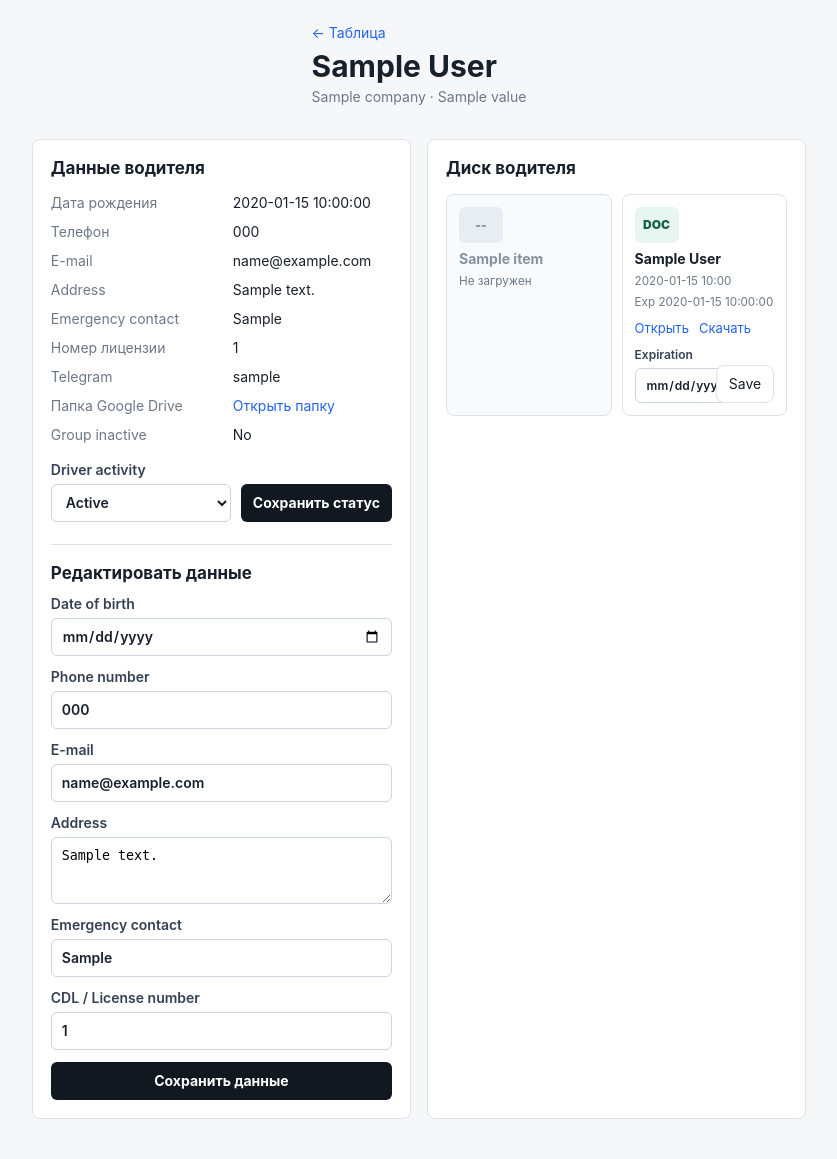
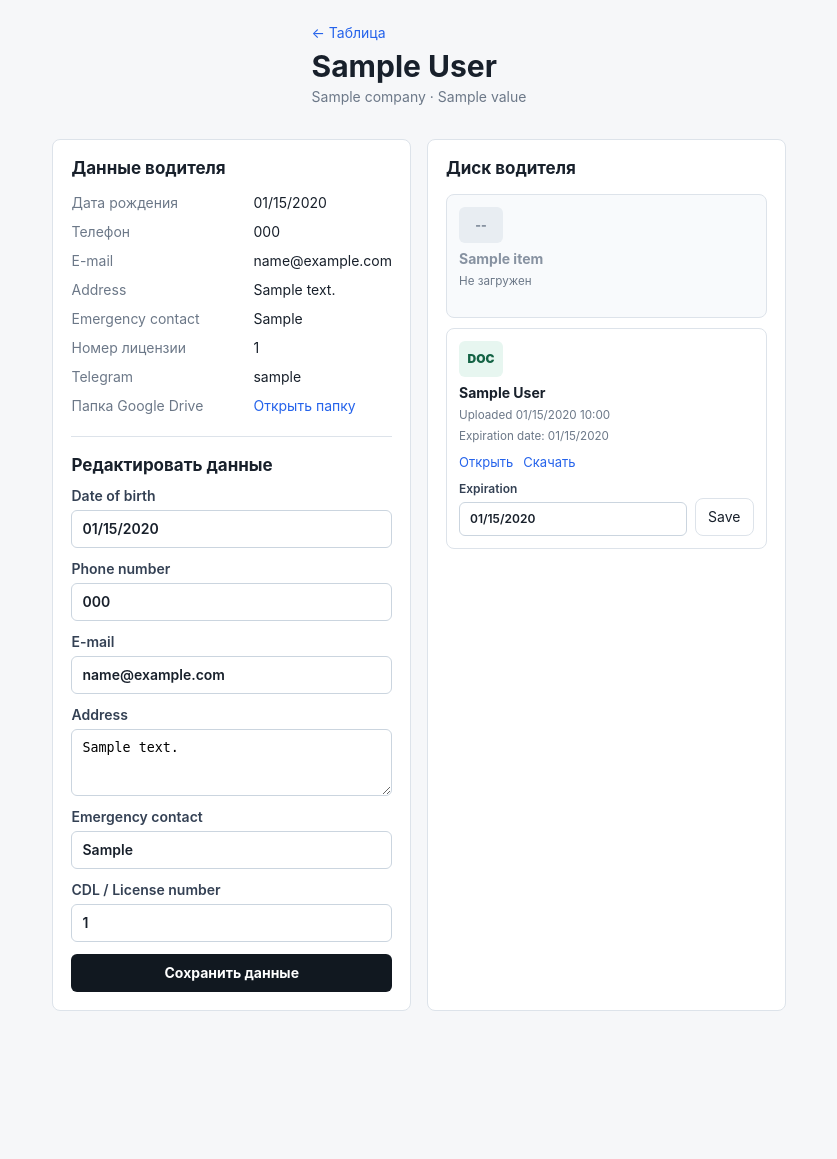
Before and after one commit to alexmorrowind/Astro-TMC, a FastAPI app: template app/web/templates/driver_detail.html in a window 1280 px wide. Shown: the whole page, without its empty margins (221-1058 px from the left). After the commit the page ends 1011 px from the top, so only its background shows below. Run offline with FastAPI, Linux system fonts and the light colour scheme; the template is opened without the code that fills it: most values are stand-ins (such as "Sample title", 1, 10 or a date in 2020); some libraries are stand-ins or nearby versions.

Commit message:
Standardize dates and request search behavior

```diff
--- a/app/main.py
+++ b/app/main.py
@@ -68,7 +68,31 @@ def on_startup() -> None:
 def parse_date(value: str | None) -> date | None:
     if not value:
         return None
-    return date.fromisoformat(value)
+    clean_value = value.strip()
+    if not clean_value:
+        return None
+    for date_format in ("%Y-%m-%d", "%m/%d/%Y", "%m-%d-%Y"):
+        try:
+            return datetime.strptime(clean_value, date_format).date()
+        except ValueError:
+            pass
+    raise HTTPException(status_code=400, detail="Date must be MM/DD/YYYY")
+
+
+def format_date(value: date | datetime | None, empty: str = "-") -> str:
+    if not value:
+        return empty
+    return value.strftime("%m/%d/%Y")
+
+
+def format_datetime(value: datetime | None, empty: str = "-") -> str:
+    if not value:
+        return empty
+    return value.strftime("%m/%d/%Y %H:%M")
+
+
+templates.env.globals["format_date"] = format_date
+templates.env.globals["format_datetime"] = format_datetime
 
 
 def clean_optional_text(value: str | None) -> str | None:
@@ -196,7 +220,7 @@ def document_state(document: Document | TruckDocument | None) -> dict:
     if not document.expiration_date:
         return {
             "label": "No exp date",
-            "detail": "Set date",
+            "detail": "Not set",
             "css": "no-exp",
             "expiration": None,
         }
@@ -212,7 +236,7 @@ def document_state(document: Document | TruckDocument | None) -> dict:
         label = "Valid"
     return {
         "label": label,
-        "detail": document.expiration_date.isoformat(),
+        "detail": format_date(document.expiration_date),
         "css": css,
         "expiration": document.expiration_date,
     }
@@ -275,6 +299,9 @@ def dashboard(
             if needle in driver.full_name.lower()
             or needle in (driver.phone or "").lower()
             or needle in (driver.license_number or "").lower()
+            or needle in (driver.email or "").lower()
+            or needle in (driver.address or "").lower()
+            or needle in driver.company.name.lower()
         ]
         if user.role == UserRole.SUPERADMIN and effective_company_id is None:
             stats_drivers = [
@@ -283,6 +310,9 @@ def dashboard(
                 if needle in driver.full_name.lower()
                 or needle in (driver.phone or "").lower()
                 or needle in (driver.license_number or "").lower()
+                or needle in (driver.email or "").lower()
+                or needle in (driver.address or "").lower()
+                or needle in driver.company.name.lower()
             ]
 
     stats = {
@@ -910,13 +940,16 @@ def request_docs_page(request: Request, db: Session = Depends(get_db)):
 @app.post("/telegram/request-docs")
 async def queue_request_docs(
     request: Request,
-    chat_ids: list[int] = Form(...),
+    chat_ids: list[int] | None = Form(None),
     text: str = Form(...),
     use_default_photo: bool = Form(False),
     photo: UploadFile | None = File(None),
     db: Session = Depends(get_db),
 ):
     user = require_user(request, db)
+    if not chat_ids:
+        return RedirectResponse("/telegram/request-docs?select_chat=1", status_code=303)
+
     effective_company_id = user.company_id if user.role == UserRole.MANAGER else None
     chats_stmt = select(TelegramGroup).where(
         TelegramGroup.chat_id.in_(chat_ids),
@@ -927,7 +960,7 @@ async def queue_request_docs(
         chats_stmt = chats_stmt.where(TelegramGroup.company_id == effective_company_id)
     chats = list(db.scalars(chats_stmt))
     if not chats:
-        raise HTTPException(status_code=400, detail="No active private chats selected")
+        return RedirectResponse("/telegram/request-docs?select_chat=1", status_code=303)
 
     photo_path = None
     photo_filename = None
--- a/app/web/static/app.js
+++ b/app/web/static/app.js
@@ -69,6 +69,13 @@ document.addEventListener("input", (event) => {
   }
 });
 
+document.addEventListener("keydown", (event) => {
+  const search = event.target.closest("[data-chat-search]");
+  if (search && event.key === "Enter") {
+    event.preventDefault();
+  }
+});
+
 document.addEventListener("DOMContentLoaded", () => {
   const sidebar = document.querySelector("[data-sidebar]");
   const sidebarToggle = document.querySelector("[data-sidebar-toggle]");
--- a/app/web/templates/admin.html
+++ b/app/web/templates/admin.html
@@ -119,7 +119,7 @@
         <td>{{ item.username }}</td>
         <td>{{ item.role.value }}</td>
         <td>{{ item.company.name if item.company else '-' }}</td>
-        <td>{{ item.created_at.strftime('%Y-%m-%d') }}</td>
+        <td>{{ format_date(item.created_at) }}</td>
       </tr>
       {% endfor %}
     </tbody>
--- a/app/web/templates/driver_detail.html
+++ b/app/web/templates/driver_detail.html
@@ -15,7 +15,7 @@
     <dl class="facts">
       <div>
         <dt>Дата рождения</dt>
-        <dd>{{ driver.birth_date or '-' }}</dd>
+        <dd>{{ format_date(driver.birth_date) }}</dd>
       </div>
       <div>
         <dt>Телефон</dt>
@@ -51,28 +51,13 @@
           {% endif %}
         </dd>
       </div>
-      <div>
-        <dt>Group inactive</dt>
-        <dd>{{ 'Yes' if driver.group_inactive else 'No' }}</dd>
-      </div>
     </dl>
-
-    <form class="activity-form" method="post" action="/drivers/{{ driver.id }}/activity">
-      <label>
-        Driver activity
-        <select name="group_inactive">
-          <option value="false" {% if not driver.group_inactive %}selected{% endif %}>Active</option>
-          <option value="true" {% if driver.group_inactive %}selected{% endif %}>Inactive</option>
-        </select>
-      </label>
-      <button class="primary-button compact" type="submit">Сохранить статус</button>
-    </form>
 
     <form class="edit-form" method="post" action="/drivers/{{ driver.id }}/profile">
       <h2>Редактировать данные</h2>
       <label>
         Date of birth
-        <input type="date" name="birth_date" value="{{ driver.birth_date or '' }}">
+        <input name="birth_date" value="{{ format_date(driver.birth_date, '') }}" placeholder="MM/DD/YYYY" inputmode="numeric">
       </label>
       <label>
         Phone number
@@ -107,8 +92,8 @@
         <div class="file-tile">
           <span class="file-glyph">PDF</span>
           <strong>{{ document.display_name }}</strong>
-          <small>{{ document.uploaded_at.strftime('%Y-%m-%d %H:%M') }}</small>
-          <small>{% if document.expiration_date %}Exp {{ document.expiration_date }}{% else %}No expiration date{% endif %}</small>
+          <small>Uploaded {{ format_datetime(document.uploaded_at) }}</small>
+          <small>Expiration date: {% if document.expiration_date %}{{ format_date(document.expiration_date) }}{% else %}Not set{% endif %}</small>
           <div class="file-actions">
             <a href="/documents/{{ document.id }}/view" target="_blank">Открыть</a>
             <a href="/documents/{{ document.id }}/download">Скачать</a>
@@ -116,7 +101,7 @@
           <form class="metadata-form" method="post" action="/documents/{{ document.id }}/metadata">
             <label>
               Expiration
-              <input type="date" name="expiration_date" value="{{ document.expiration_date or '' }}">
+              <input name="expiration_date" value="{{ format_date(document.expiration_date, '') }}" placeholder="MM/DD/YYYY" inputmode="numeric">
             </label>
             <button class="ghost-button compact" type="submit">Save</button>
           </form>
@@ -134,8 +119,8 @@
         <div class="file-tile">
           <span class="file-glyph">DOC</span>
           <strong>{{ document.display_name }}</strong>
-          <small>{{ document.uploaded_at.strftime('%Y-%m-%d %H:%M') }}</small>
-          <small>{% if document.expiration_date %}Exp {{ document.expiration_date }}{% else %}No expiration date{% endif %}</small>
+          <small>Uploaded {{ format_datetime(document.uploaded_at) }}</small>
+          <small>Expiration date: {% if document.expiration_date %}{{ format_date(document.expiration_date) }}{% else %}Not set{% endif %}</small>
           <div class="file-actions">
             <a href="/documents/{{ document.id }}/view" target="_blank">Открыть</a>
             <a href="/documents/{{ document.id }}/download">Скачать</a>
@@ -143,7 +128,7 @@
           <form class="metadata-form" method="post" action="/documents/{{ document.id }}/metadata">
             <label>
               Expiration
-              <input type="date" name="expiration_date" value="{{ document.expiration_date or '' }}">
+              <input name="expiration_date" value="{{ format_date(document.expiration_date, '') }}" placeholder="MM/DD/YYYY" inputmode="numeric">
             </label>
             <button class="ghost-button compact" type="submit">Save</button>
           </form>
--- a/app/web/templates/incoming_documents.html
+++ b/app/web/templates/incoming_documents.html
@@ -38,7 +38,7 @@
         <td>{{ item.sender_username or item.sender_name or item.sender_id or '-' }}</td>
         <td>{{ item.company.name if item.company else '-' }}</td>
         <td><span class="status-pill {{ 'active' if item.status.value == 'assigned' else 'pending' }}">{{ item.status.value }}</span></td>
-        <td>{{ item.created_at.strftime('%Y-%m-%d %H:%M') }}</td>
+        <td>{{ format_datetime(item.created_at) }}</td>
         <td>
           {% if item.status.value == 'new' %}
           <form class="inline-assign-form" action="/telegram/incoming/{{ item.id }}/assign" method="post">
@@ -54,7 +54,7 @@
               {% endfor %}
               <option value="Other">Other</option>
             </select>
-            <input name="expiration_date" type="date" aria-label="Expiration date">
+            <input name="expiration_date" placeholder="MM/DD/YYYY" inputmode="numeric" aria-label="Expiration date">
             <button class="primary-button compact" type="submit">Прикрепить</button>
           </form>
           {% else %}
--- a/app/web/templates/telegram_groups.html
+++ b/app/web/templates/telegram_groups.html
@@ -86,7 +86,7 @@
         <td>{{ group.chat_id }}</td>
         <td>{{ group.chat_type }}</td>
         <td>{{ group.message_count or 0 }}</td>
-        <td>{{ group.last_seen_at.strftime('%Y-%m-%d %H:%M') if group.last_seen_at else '-' }}</td>
+        <td>{{ format_datetime(group.last_seen_at) }}</td>
         <td>
           {% if group.is_active %}
           <span class="status-pill active">Active</span>
@@ -94,7 +94,7 @@
           <span class="status-pill pending">Disabled</span>
           {% endif %}
         </td>
-        <td>{{ group.updated_at.strftime('%Y-%m-%d %H:%M') }}</td>
+        <td>{{ format_datetime(group.updated_at) }}</td>
         {% if user.role.value == 'superadmin' %}
         <td>
           <form class="compact-row-form" method="post" action="/telegram/groups/{{ group.id }}/assign-driver">
--- a/app/web/templates/terminated.html
+++ b/app/web/templates/terminated.html
@@ -23,7 +23,7 @@
       {% for company in companies %}
       <tr>
         <td>{{ company.name }}</td>
-        <td>{{ company.terminated_at.strftime('%Y-%m-%d %H:%M') if company.terminated_at else '-' }}</td>
+        <td>{{ format_datetime(company.terminated_at) }}</td>
         <td>
           <form method="post" action="/companies/{{ company.id }}/restore">
             <button class="ghost-button compact" type="submit">Restore</button>
@@ -53,7 +53,7 @@
       <tr>
         <td>{{ driver.full_name }}</td>
         <td>{{ driver.company.name }}</td>
-        <td>{{ driver.terminated_at.strftime('%Y-%m-%d %H:%M') if driver.terminated_at else '-' }}</td>
+        <td>{{ format_datetime(driver.terminated_at) }}</td>
         <td>
           <form method="post" action="/drivers/{{ driver.id }}/restore">
             <button class="ghost-button compact" type="submit">Restore</button>
@@ -82,7 +82,7 @@
       <tr>
         <td>{{ truck.unit_number }}</td>
         <td>{{ truck.company.name }}</td>
-        <td>{{ truck.terminated_at.strftime('%Y-%m-%d %H:%M') if truck.terminated_at else '-' }}</td>
+        <td>{{ format_datetime(truck.terminated_at) }}</td>
         <td>
           <form method="post" action="/trucks/{{ truck.id }}/restore">
             <button class="ghost-button compact" type="submit">Restore</button>
--- a/app/web/templates/truck_detail.html
+++ b/app/web/templates/truck_detail.html
@@ -72,8 +72,8 @@
         <div class="file-tile">
           <span class="file-glyph">DOC</span>
           <strong>{{ document.display_name }}</strong>
-          <small>{{ document.original_filename or document.uploaded_at.strftime('%Y-%m-%d %H:%M') }}</small>
-          <small>{% if document.expiration_date %}Exp {{ document.expiration_date }}{% else %}No expiration date{% endif %}</small>
+          <small>{{ document.original_filename or format_datetime(document.uploaded_at) }}</small>
+          <small>Expiration date: {% if document.expiration_date %}{{ format_date(document.expiration_date) }}{% else %}Not set{% endif %}</small>
           <div class="file-actions">
             <a href="/truck-documents/{{ document.id }}/view" target="_blank">Открыть</a>
             <a href="/truck-documents/{{ document.id }}/download">Скачать</a>
@@ -81,7 +81,7 @@
           <form class="metadata-form" method="post" action="/truck-documents/{{ document.id }}/metadata">
             <label>
               Expiration
-              <input type="date" name="expiration_date" value="{{ document.expiration_date or '' }}">
+              <input name="expiration_date" value="{{ format_date(document.expiration_date, '') }}" placeholder="MM/DD/YYYY" inputmode="numeric">
             </label>
             <button class="ghost-button compact" type="submit">Save</button>
           </form>
--- a/app/web/templates/trucks.html
+++ b/app/web/templates/trucks.html
@@ -166,7 +166,8 @@
                 {% set document = doc.document %}
                 <div class="doc-cell {{ doc.state.css }}">
                   <strong>{{ doc.name }}</strong>
-                  <small>{{ doc.state.label }} · {{ doc.state.detail }}</small>
+                  <small>Expiration date: {{ doc.state.detail }}</small>
+                  <small>{{ doc.state.label }}</small>
                   {% if document %}
                   <span class="doc-links">
                     <a href="/truck-documents/{{ document.id }}/view" target="_blank">Open</a>
```
Also changed, not shown: app/web/templates/dashboard.html (+5 -6 lines), app/web/templates/request_docs.html (+8 -3 lines).
